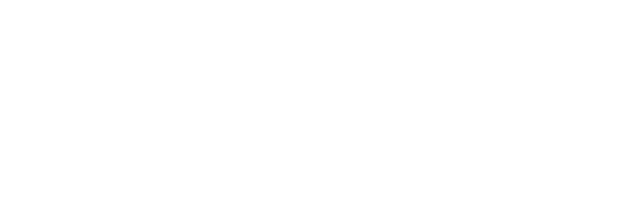
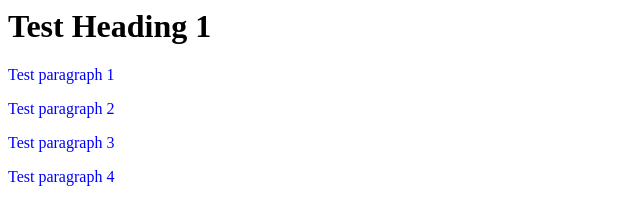
Before and after one commit to icelandico/JS_excercises, a plain HTML site: page index.html in a window 1280 px wide. Shown: the whole page, without its empty margins (0-640 px from the left). Drawn offline with Linux system fonts and the light colour scheme.

Commit message:
Css/hmtl

```diff
--- a/index.html
+++ b/index.html
@@ -1,7 +1,19 @@
 <html>
-    <head>
+<head>
+    <title>First test page</title>
+    <link rel="stylesheet" type="text/css" href="style.css">
 
-    </head>
+</head>
+
+<body>
+    <h1>Test Heading 1</h1>
+    <p>Test paragraph 1</p>
+    <p>Test paragraph 2</p>
+    <p>Test paragraph 3</p>
+    <p>Test paragraph 4</p>
+
+
+</body>
 
 
 </html>
--- a/style.css
+++ b/style.css
@@ -0,0 +1,3 @@
+p {
+    color: blue;
+}
```
